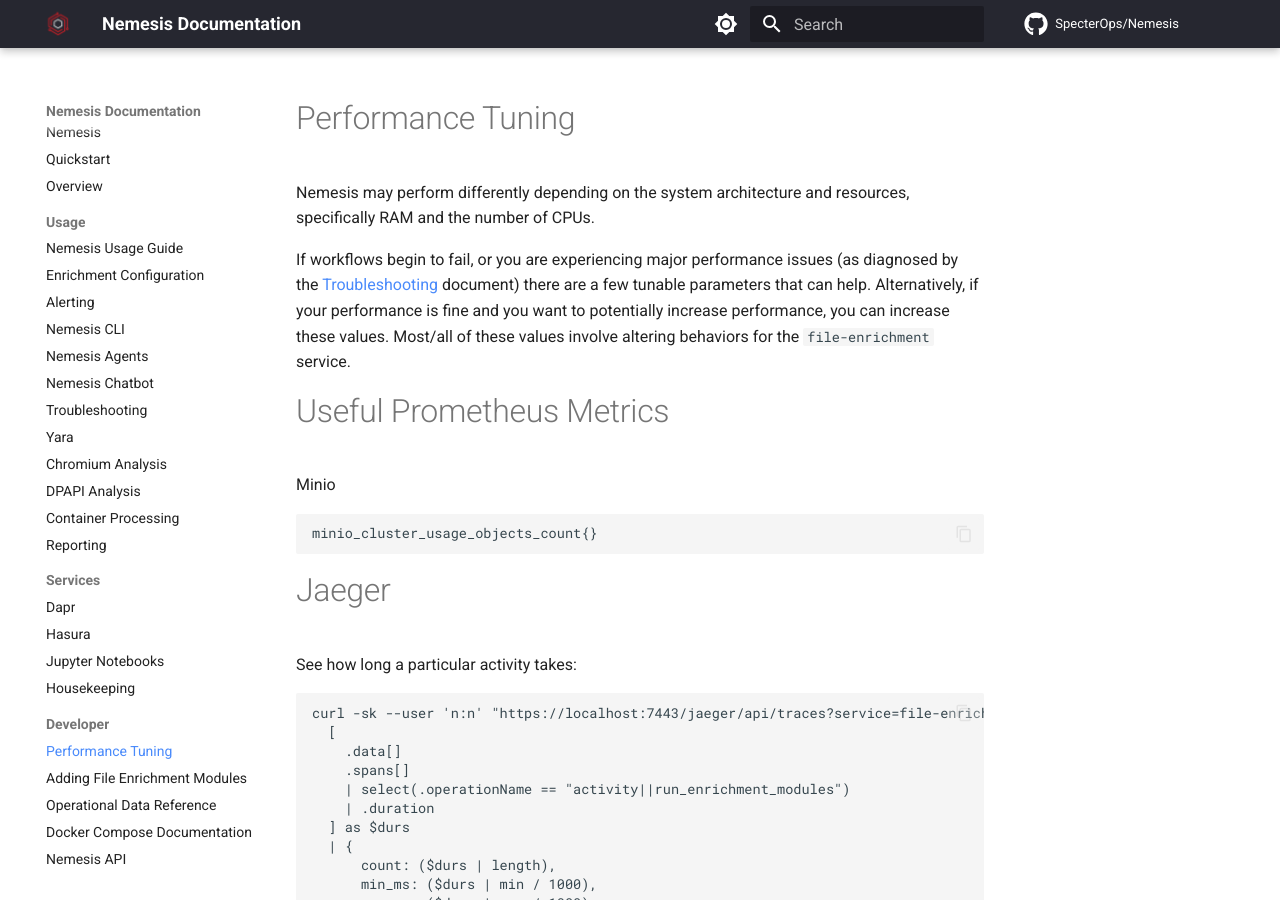
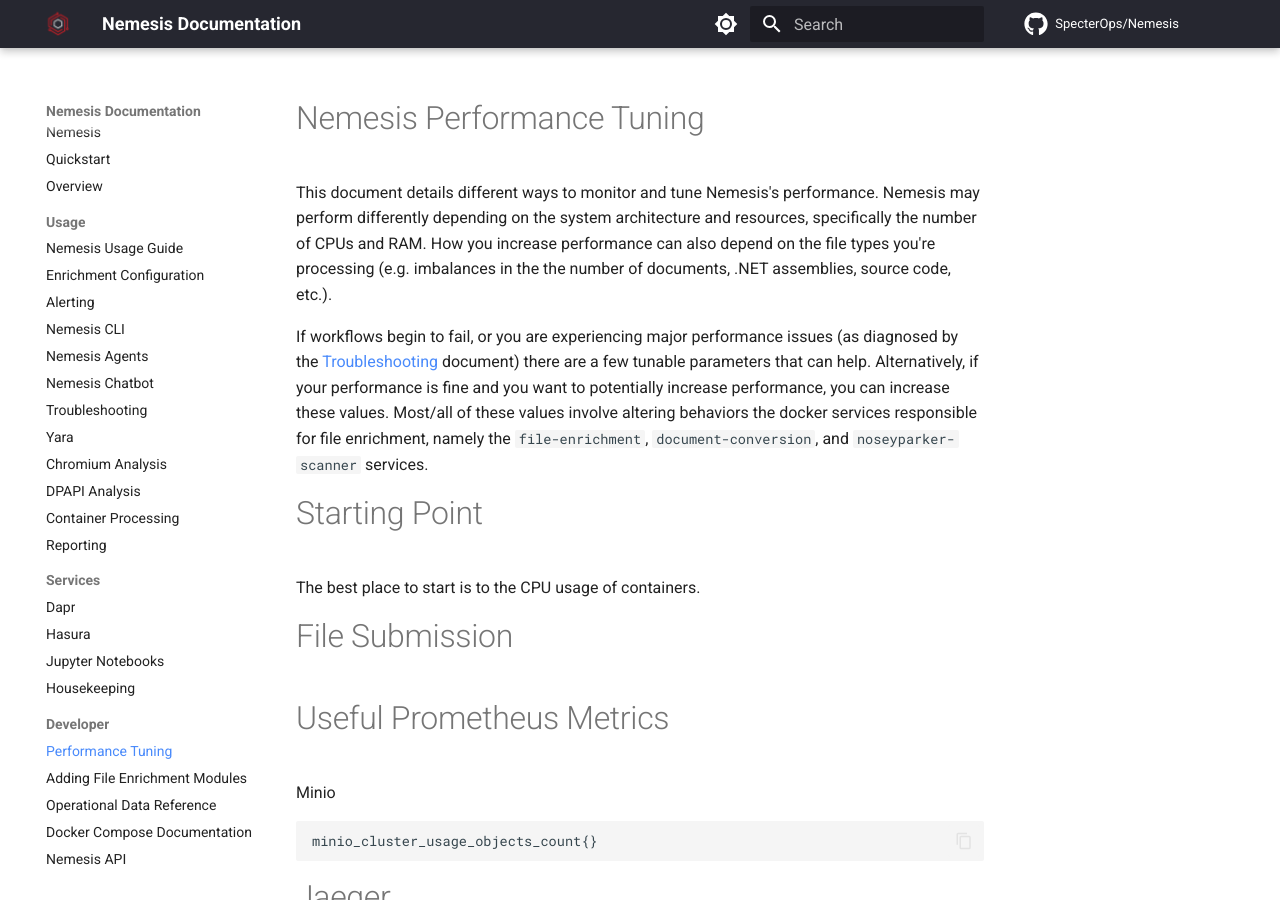
Before and after one commit to SpecterOps/Nemesis, an MkDocs documentation site: the page built from docs/performance.md, in a window 1280 px wide and 900 px high. Built offline with MkDocs 1.6.1 and Material for MkDocs 9.7.7, drawn with Linux system fonts in a browser that asks for light colours; comment, search, counter and statistics services are not loaded.

Commit message:
CPU limits and doc updates
- Added CPU limits to noseyparker container
- Updated some of the docs (perf, troubleshooting, usage guide)
- Updated triage usage in frontend

```diff
--- a/compose.yaml
+++ b/compose.yaml
@@ -126,6 +126,10 @@
       - OUTPUT_TOPIC=noseyparker_output # Name of the output topic in Dapr
     volumes:
       - ./projects/noseyparker_scanner/custom_rules/:/opt/noseyparker:ro
+    deploy:
+      resources:
+        limits:
+          cpus: '1'
   noseyparker-scanner-dapr:
     image: "daprio/daprd:1.16.2"
     command:
--- a/docs/performance.md
+++ b/docs/performance.md
@@ -1,8 +1,23 @@
-# Performance Tuning
+# Nemesis Performance Tuning
 
-Nemesis may perform differently depending on the system architecture and resources, specifically RAM and the number of CPUs.
+This document details different ways to monitor and tune Nemesis's performance. Nemesis may perform differently depending on the system architecture and resources, specifically the number of CPUs and RAM. How you increase performance can also depend on the file types you're processing (e.g. imbalances in the the number of documents, .NET assemblies, source code, etc.).
 
-If workflows begin to fail, or you are experiencing major performance issues (as diagnosed by the [Troubleshooting](troubleshooting.md) document) there are a few tunable parameters that can help. Alternatively, if your performance is fine and you want to potentially increase performance, you can increase these values. Most/all of these values involve altering behaviors for the `file-enrichment` service.
+If workflows begin to fail, or you are experiencing major performance issues (as diagnosed by the [Troubleshooting](troubleshooting.md) document) there are a few tunable parameters that can help. Alternatively, if your performance is fine and you want to potentially increase performance, you can increase these values. Most/all of these values involve altering behaviors the docker services responsible for file enrichment, namely the `file-enrichment`, `document-conversion`, and `noseyparker-scanner` services.
+
+# Starting Point
+The best place to start is to  the CPU usage of containers.
+
+
+
+
+
+
+
+
+
+# File Submission
+
+
 
 
 # Useful Prometheus Metrics
```
Also changed, not shown: docs/troubleshooting.md (+16 -4 lines), docs/usage_guide.md (+23 -7 lines), projects/frontend/src/components/FileList/FileList.jsx (+8 -8 lines), docs/images/nemesis-dashboard.png.
